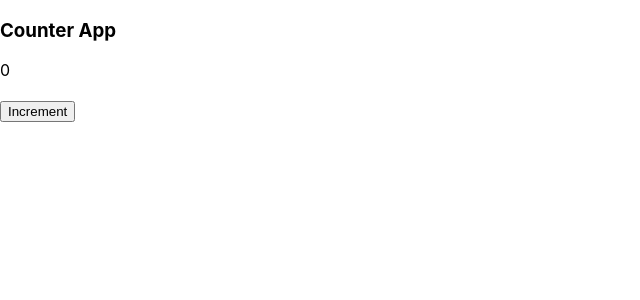
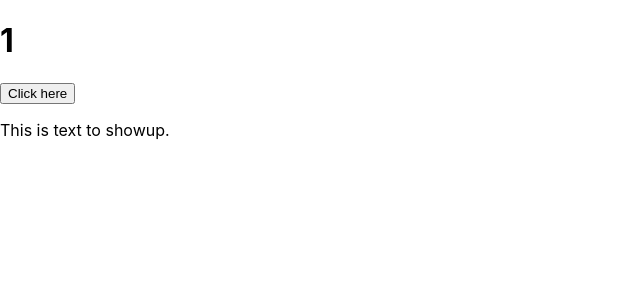
Before and after one commit to Mr-Brown-Rafi/React_Learning, a React (Create React App) app in the folder react_hooks/: page / in a window 1280 px wide. Shown: the top 300 px of the page, without its empty margins (0-640 px from the left). Built offline with nearby package versions, Linux system fonts and the light colour scheme.

Commit message:
Explored useReducer hook

```diff
--- a/react_hooks/src/App.js
+++ b/react_hooks/src/App.js
@@ -1,9 +1,11 @@
 import './App.css';
-import UsestateExplore from './usestate_hook/usestateExplore';
+import UsereducerExplore from './usereducer_hook/usereducerExplore';
+//import UsestateExplore from './usestate_hook/usestateExplore';
 
 function App() {
   return (
-    <UsestateExplore/>
+    // <UsestateExplore/>
+    <UsereducerExplore />
   );
 }
 
--- /dev/null
+++ b/react_hooks/src/usereducer_hook/usereducerExplore.js
@@ -0,0 +1,40 @@
+import { useReducer } from "react";
+
+const reduser = (state, action) => {
+  switch (action.type) {
+    case "INCREMENT":
+      return {
+        count: state.count + 1,
+        showText: state.showText,
+      };
+    case "toggleShowText":
+      return {
+        count: state.count,
+        showText: !state.showText,
+      };
+    default:
+      return state;
+  }
+};
+
+const UsereducerExplore = () => {
+  const [state, dispatch] = useReducer(reduser, { count: 1, showText: true });
+
+  const actionsHandler = () => {
+    dispatch({ type: "INCREMENT" });
+    dispatch({ type: "toggleShowText" });
+  };
+
+  return (
+    <>
+      <div>
+        <h1>{state.count}</h1>
+        <button onClick={actionsHandler}>Click here</button>
+
+        {state.showText && <p>This is text to showup.</p>}
+      </div>
+    </>
+  );
+};
+
+export default UsereducerExplore;
```
